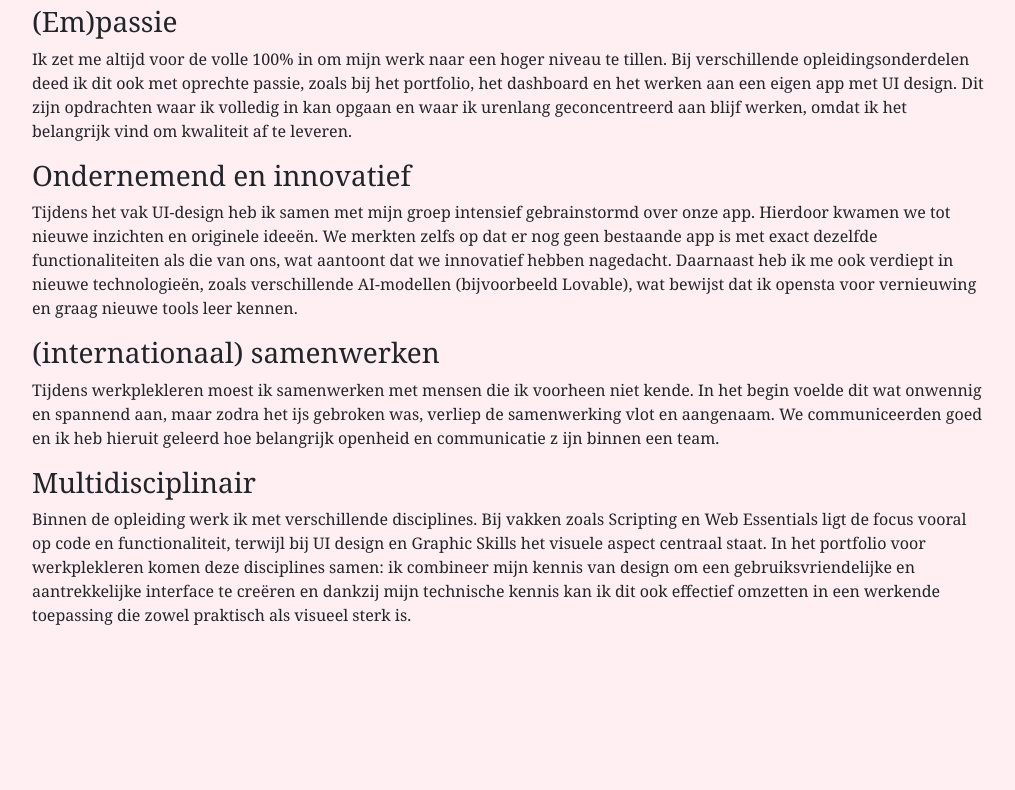
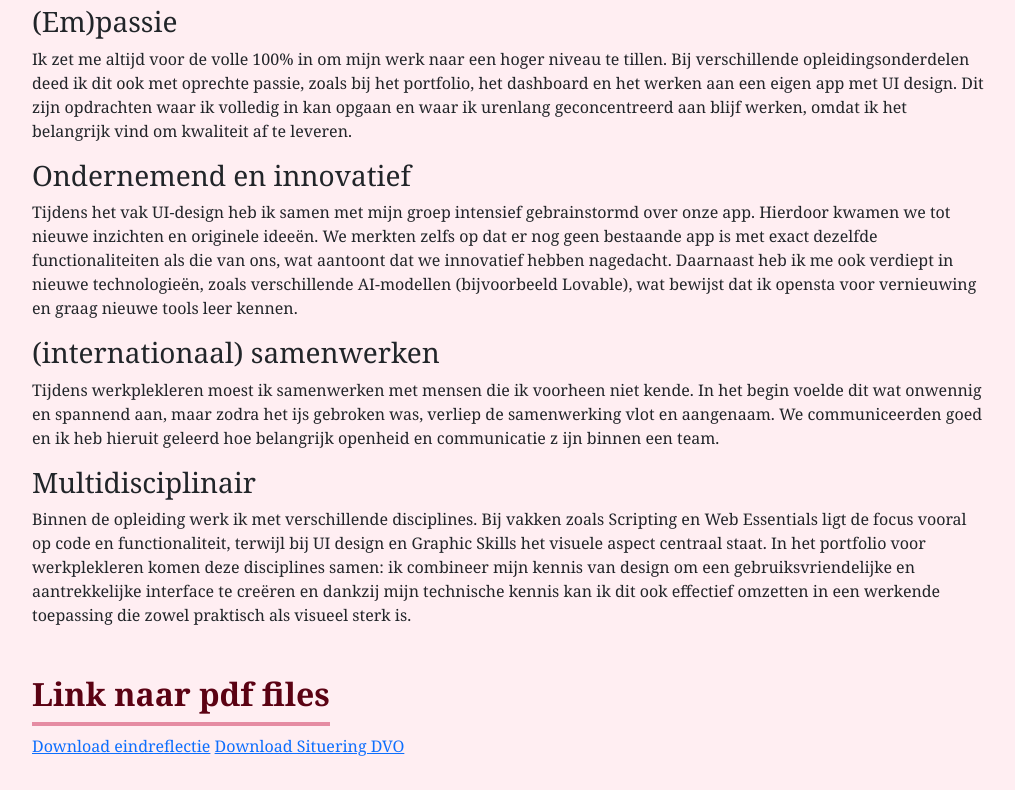
Before and after one commit to webpxl/41dvo1070-werkplekleren-1-portfolio-25-26-grdvo-JolienPollarisPXL, a plain HTML site: page portfolio/index.html in a window 1280 px wide. Shown: the part 3528-4318 px from the top of the page, without its empty margins (132-1147 px from the left). Before the commit the page ends 4203 px from the top, so only its background shows below. Drawn offline with nearby package versions, Linux system fonts and the light colour scheme.

Commit message:
Endversion 2

```diff
--- a/portfolio/index.html
+++ b/portfolio/index.html
@@ -224,6 +224,11 @@
     In het portfolio voor werkplekleren komen deze disciplines samen: ik combineer mijn kennis van design om een
     gebruiksvriendelijke en aantrekkelijke interface te creëren en dankzij mijn technische kennis kan ik dit ook
     effectief omzetten in een werkende toepassing die zowel praktisch als visueel sterk is.</p>
+
+    <h2>Link naar pdf files</h2><br>
+    <a href="potfolio/eindreflectie WPL1 DVO Pollaris Jolien.pdf">Download eindreflectie</a>
+    <a href="portfolio/Situering DVO.pdf">Download Situering DVO</a>
+
 </main>
 
 <footer>
```
Also changed, not shown: 2 other files.
